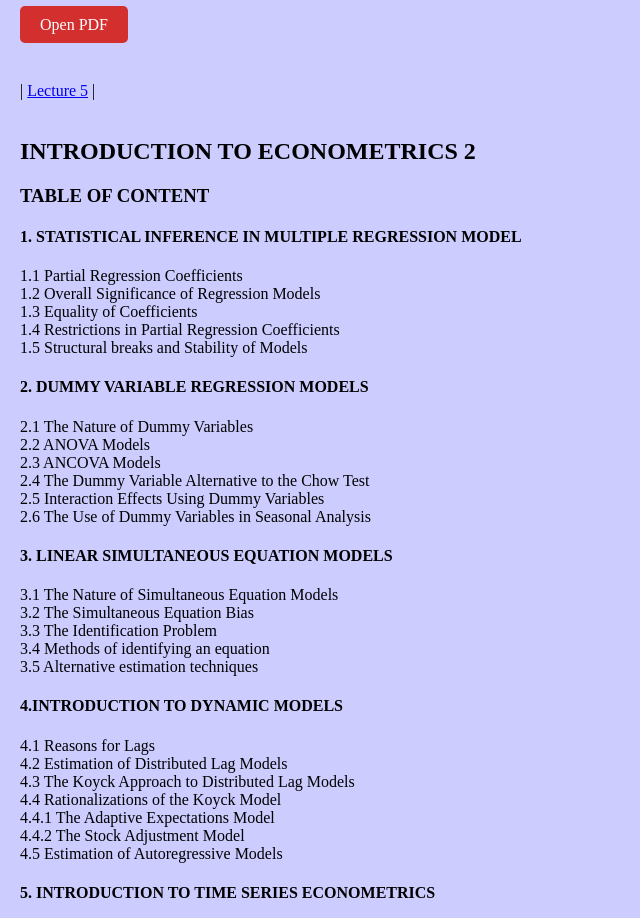
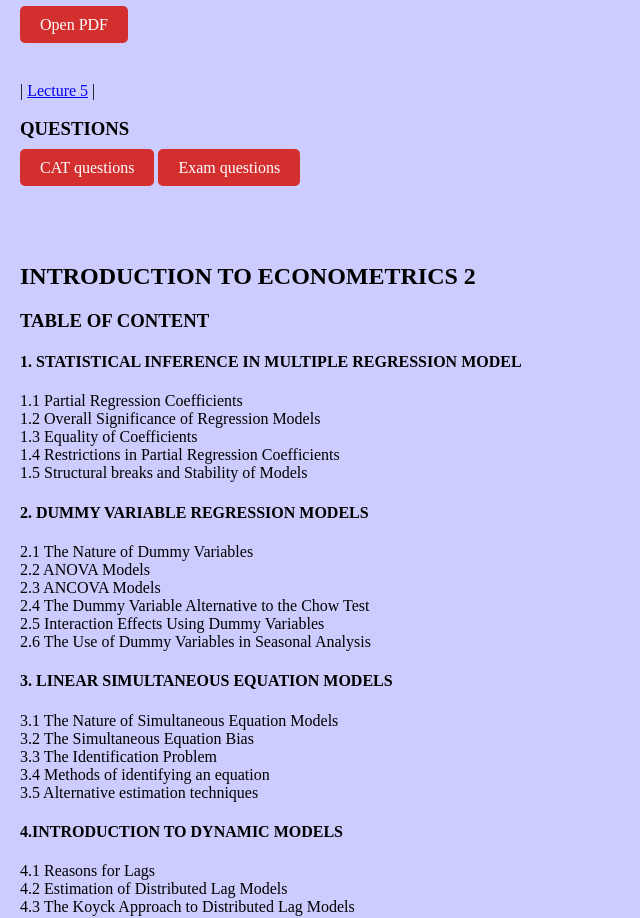
Before and after one commit to ashl5y/Econometrics-1-2, a plain HTML site: page index.html in a window 1280 px wide. Shown: the part 1169-2087 px from the top of the page, without its empty margins (0-640 px from the left). Drawn offline with Linux system fonts and the light colour scheme.

Commit message:
Add updated files

```diff
--- a/index.html
+++ b/index.html
@@ -55,8 +55,13 @@
     <a href="5, XEQ 401.pdf" target="_blank">Open PDF</a>
     </div><br>
     | <a href="https://www.youtube.com/watch?v=pxvErKTNm9w" target="_blank">Lecture 5</a> |
+    <br>
+    <h3>QUESTIONS</h3>
+    <div class="pdf-link">
+      <a href="XEQ 401 CAT.pdf" target="_blank">CAT questions</a>
+      <a href="XEQ 401 questions.pdf" target="_blank">Exam questions</a>
+    </div>
     <br><br>
-
     <h2>INTRODUCTION TO ECONOMETRICS 2</h2>
     <h3>TABLE OF CONTENT</h3>
     <h4>1. STATISTICAL INFERENCE IN MULTIPLE REGRESSION MODEL</h4>
```
Also changed, not shown: 2 other files.
